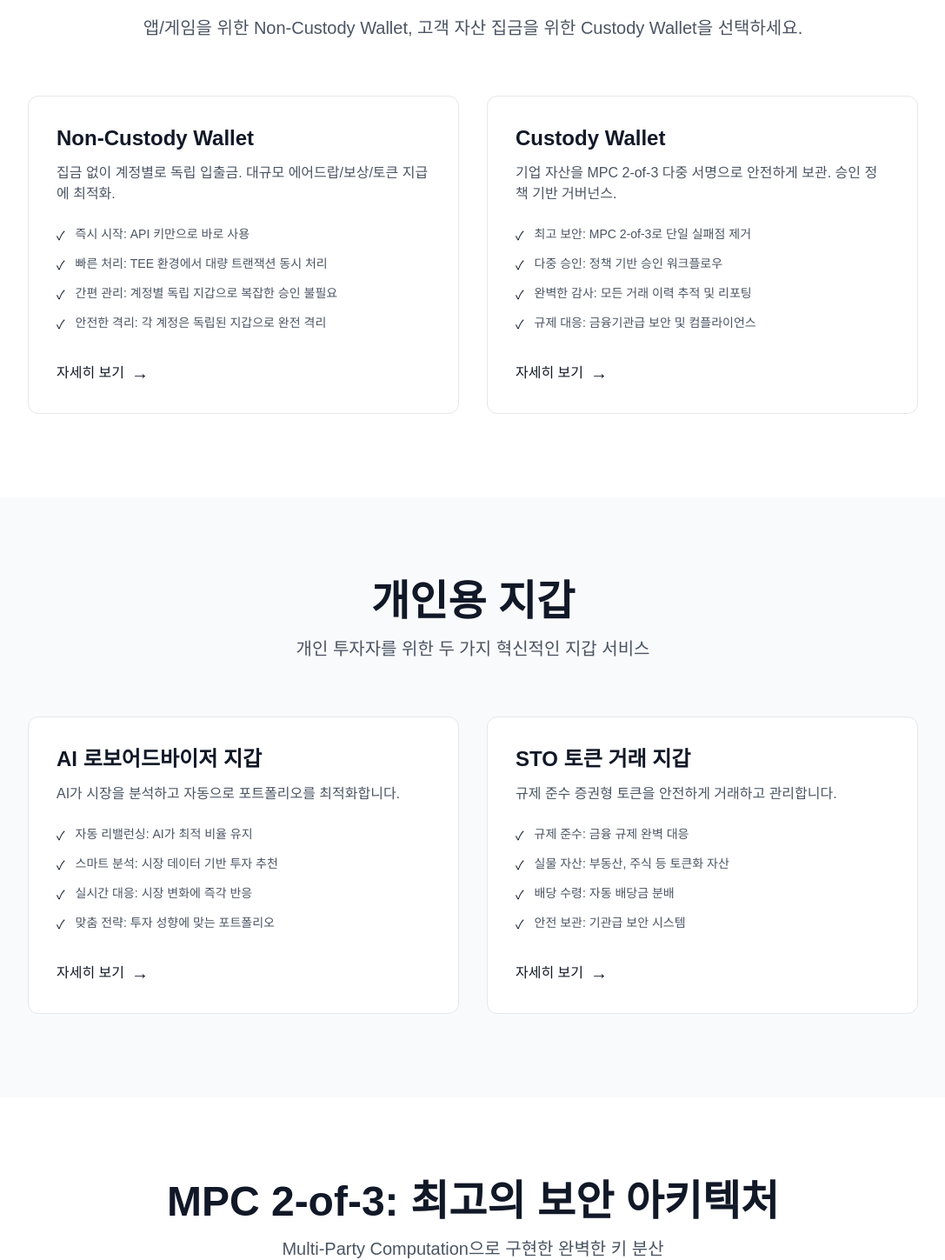
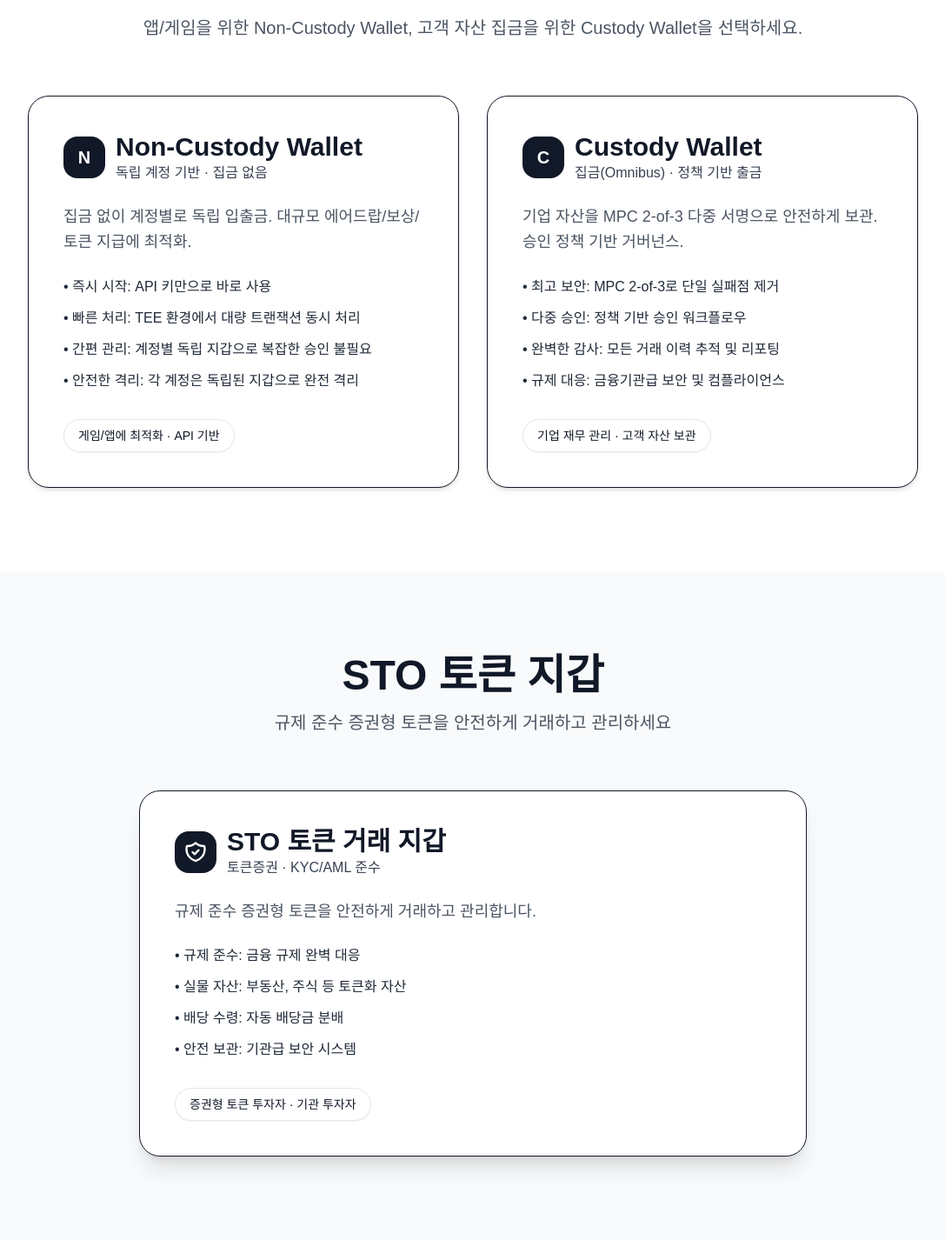
Before and after one commit to walits/walits-landing, a Next.js app: page / in a window 1280 px wide. Shown: the part 942-2391 px from the top of the page at 87% size, without its empty margins (96-1183 px from the left). Built offline with nearby package versions, Linux system fonts and the light colour scheme.

Commit message:
2025-12-04

```diff
--- a/app/page.tsx
+++ b/app/page.tsx
@@ -20,7 +20,7 @@ export default function HomePage() {
     ko: {
       hero: {
         title: <>세상에서 가장 쉽고<br />안전한 기업용 지갑</>,
-        subtitle: '글로벌 토큰화의 초석. Non-Custody API로 대량 지급을 자동화하고, MPC Custody로 자산을 안전하게 보관하세요. AI 로보어드바이저로 포트폴리오를 최적화하고, 토큰증권 지갑으로 증권형 토큰에 투자하세요.',
+        subtitle: '글로벌 토큰화의 초석, 신뢰비용 제로의 세상을 위하여. Non-Custody API로 대량 지급을 자동화하고, MPC Custody로 자산을 안전하게 보관하세요. 토큰증권 지갑으로 증권형 토큰에 투자하세요.',
       },
       nav: {
         solutions: '솔루션',
@@ -162,7 +162,7 @@ export default function HomePage() {
     en: {
       hero: {
         title: <>The Easiest and<br />Most Secure Enterprise Wallet</>,
-        subtitle: 'Foundation of global tokenization. Automate mass distributions with Non-Custody API, secure corporate assets with MPC Custody, optimize portfolios with AI Robo-Advisor, and trade compliant security tokens with STO Wallet.',
+        subtitle: 'Foundation of global tokenization, for a world of zero trust costs. Automate mass distributions with Non-Custody API, secure corporate assets with MPC Custody, and trade compliant security tokens with STO Wallet.',
       },
       nav: {
         solutions: 'Solutions',
@@ -327,7 +327,7 @@ export default function HomePage() {
                 {language === 'ko' ? '개인용' : 'Personal'}
               </span>
               <span className={`text-lg font-medium ${scrolled ? 'text-gray-800' : 'text-white'}`}>
-                AI, STO Wallet
+                STO Wallet
               </span>
             </div>
           </div>
@@ -385,18 +385,27 @@ export default function HomePage() {
                   <div className="w-64 bg-white dark:bg-gray-800 rounded-lg shadow-xl border border-gray-200 dark:border-gray-700 py-2">
                     <a href="http://localhost:3101/login" className="block px-4 py-3 hover:bg-gray-100 dark:hover:bg-gray-700 transition-colors">
                       <div className="font-semibold text-gray-900 dark:text-white">
-                        {language === 'ko' ? '개인 투자자 로그인' : 'Personal Investor Login'}
+                        {language === 'ko' ? 'STO 토큰 지갑' : 'STO Token Wallet'}
                       </div>
                       <div className="text-xs text-gray-600 dark:text-gray-400 mt-1">
-                        {language === 'ko' ? 'STO 토큰 거래 및 AI 로보어드바이저' : 'STO token trading & AI robo-advisor'}
+                        {language === 'ko' ? '증권형 토큰 거래 및 관리' : 'Security token trading & management'}
                       </div>
                     </a>
-                    <a href="http://localhost:3102/login" className="block px-4 py-3 hover:bg-gray-100 dark:hover:bg-gray-700 transition-colors">
+                    <div className="border-t border-gray-200 dark:border-gray-700 my-2"></div>
+                    <a href="http://localhost:3103/login" className="block px-4 py-3 hover:bg-gray-100 dark:hover:bg-gray-700 transition-colors">
                       <div className="font-semibold text-gray-900 dark:text-white">
-                        {language === 'ko' ? '기업 고객 로그인' : 'Enterprise Customer Login'}
+                        {language === 'ko' ? 'Non-Custody 지갑' : 'Non-Custody Wallet'}
                       </div>
                       <div className="text-xs text-gray-600 dark:text-gray-400 mt-1">
-                        {language === 'ko' ? 'Custody 및 Non-Custody 지갑 관리' : 'Custody & Non-Custody wallet management'}
+                        {language === 'ko' ? 'API 기반 대량 지급' : 'API-based mass distribution'}
+                      </div>
+                    </a>
+                    <a href="http://localhost:3104/login" className="block px-4 py-3 hover:bg-gray-100 dark:hover:bg-gray-700 transition-colors">
+                      <div className="font-semibold text-gray-900 dark:text-white">
+                        {language === 'ko' ? 'Custody 지갑' : 'Custody Wallet'}
+                      </div>
+                      <div className="text-xs text-gray-600 dark:text-gray-400 mt-1">
+                        {language === 'ko' ? 'MPC 2-of-3 안전 보관' : 'MPC 2-of-3 secure storage'}
                       </div>
                     </a>
                   </div>
@@ -421,7 +430,7 @@ export default function HomePage() {
           <div className="flex items-center justify-center mb-6">
             <div className="inline-flex items-center px-4 py-2 bg-white/10 backdrop-blur-md rounded-full border border-white/20">
               <span className="text-white/90 text-sm font-medium">
-                {language === 'ko' ? '전 세계 500개 이상의 기관이 신뢰합니다' : 'Trusted by 500+ institutions worldwide'}
+                {language === 'ko' ? '신뢰의 가치를 당신과 나눕니다' : 'Sharing the value of trust with you'}
               </span>
             </div>
           </div>
@@ -462,121 +471,107 @@ export default function HomePage() {
             </p>
           </div>
 
-          <div className="grid md:grid-cols-2 gap-8 max-w-5xl mx-auto">
+          <div className="grid grid-cols-1 lg:grid-cols-2 gap-8 max-w-5xl mx-auto">
             {/* Non-Custody Card */}
-            <div className="border border-gray-200 dark:border-gray-700 rounded-xl p-8 bg-white dark:bg-gray-800 hover:shadow-xl transition-all group">
-              <h3 className="text-2xl font-bold mb-3 text-gray-900 dark:text-white">
-                {copy.nonCustodyVsCustody.basicTitle}
-              </h3>
-              <p className="text-gray-600 dark:text-gray-400 mb-6">
+            <div className="rounded-3xl p-10 bg-white dark:bg-gray-800 shadow-md border border-gray-900 dark:border-gray-600">
+              <div className="flex items-center gap-3 mb-6">
+                <div className="w-12 h-12 rounded-2xl flex items-center justify-center bg-gray-900 dark:bg-gray-600">
+                  <span className="text-white font-bold text-xl">N</span>
+                </div>
+                <div>
+                  <h3 className="text-3xl font-bold text-gray-900 dark:text-white">
+                    {copy.nonCustodyVsCustody.basicTitle}
+                  </h3>
+                  <p className="text-base text-gray-700 dark:text-gray-300">
+                    {language === 'ko' ? '독립 계정 기반 · 집금 없음' : 'Independent accounts · No pooling'}
+                  </p>
+                </div>
+              </div>
+              <p className="text-lg mb-6 leading-relaxed text-gray-600 dark:text-gray-400">
                 {copy.nonCustodyVsCustody.basicDesc}
               </p>
-              <div className="space-y-3 mb-8">
+              <ul className="space-y-3 text-base text-gray-800 dark:text-gray-300">
                 {copy.nonCustodyVsCustody.basicFeatures.map((feature, i) => (
-                  <div key={i} className="flex items-start text-sm text-gray-600 dark:text-gray-400">
-                    <span className="text-gray-900 dark:text-white mr-3 mt-0.5">✓</span>
-                    <span>{feature}</span>
-                  </div>
+                  <li key={i}>• {feature}</li>
                 ))}
+              </ul>
+              <div className="mt-8 inline-flex items-center gap-3 text-sm font-medium px-4 py-2 rounded-full bg-white dark:bg-gray-700 shadow-sm border border-gray-200 dark:border-gray-600 text-gray-900 dark:text-white">
+                {language === 'ko' ? '게임/앱에 최적화 · API 기반' : 'Optimized for Apps/Games · API-based'}
               </div>
-              <a
-                href="http://localhost:3102/login"
-                className="inline-flex items-center text-gray-900 dark:text-white font-medium group-hover:gap-3 gap-2 transition-all"
-              >
-                <span>{language === 'ko' ? '자세히 보기' : 'Learn More'}</span>
-                <span className="text-xl">→</span>
-              </a>
             </div>
 
             {/* Custody Card */}
-            <div className="border border-gray-200 dark:border-gray-700 rounded-xl p-8 bg-white dark:bg-gray-800 hover:shadow-xl transition-all group">
-              <h3 className="text-2xl font-bold mb-3 text-gray-900 dark:text-white">
-                {copy.nonCustodyVsCustody.proTitle}
-              </h3>
-              <p className="text-gray-600 dark:text-gray-400 mb-6">
+            <div className="rounded-3xl p-10 bg-white dark:bg-gray-800 shadow-md border border-gray-900 dark:border-gray-600">
+              <div className="flex items-center gap-3 mb-6">
+                <div className="w-12 h-12 rounded-2xl flex items-center justify-center bg-gray-900 dark:bg-gray-600">
+                  <span className="text-white font-bold text-xl">C</span>
+                </div>
+                <div>
+                  <h3 className="text-3xl font-bold text-gray-900 dark:text-white">
+                    {copy.nonCustodyVsCustody.proTitle}
+                  </h3>
+                  <p className="text-base text-gray-700 dark:text-gray-300">
+                    {language === 'ko' ? '집금(Omnibus) · 정책 기반 출금' : 'Omnibus pooling · Policy-based withdrawals'}
+                  </p>
+                </div>
+              </div>
+              <p className="text-lg mb-6 leading-relaxed text-gray-600 dark:text-gray-400">
                 {copy.nonCustodyVsCustody.proDesc}
               </p>
-              <div className="space-y-3 mb-8">
+              <ul className="space-y-3 text-base text-gray-800 dark:text-gray-300">
                 {copy.nonCustodyVsCustody.proFeatures.map((feature, i) => (
-                  <div key={i} className="flex items-start text-sm text-gray-600 dark:text-gray-400">
-                    <span className="text-gray-900 dark:text-white mr-3 mt-0.5">✓</span>
-                    <span>{feature}</span>
-                  </div>
+                  <li key={i}>• {feature}</li>
                 ))}
+              </ul>
+              <div className="mt-8 inline-flex items-center gap-3 text-sm font-medium px-4 py-2 rounded-full bg-white dark:bg-gray-700 shadow-sm border border-gray-200 dark:border-gray-600 text-gray-900 dark:text-white">
+                {language === 'ko' ? '기업 재무 관리 · 고객 자산 보관' : 'Corporate Treasury · Customer Asset Custody'}
               </div>
-              <a
-                href="http://localhost:3102/login"
-                className="inline-flex items-center text-gray-900 dark:text-white font-medium group-hover:gap-3 gap-2 transition-all"
-              >
-                <span>{language === 'ko' ? '자세히 보기' : 'Learn More'}</span>
-                <span className="text-xl">→</span>
-              </a>
             </div>
           </div>
         </div>
       </section>
 
-      {/* Personal Wallets Section */}
+      {/* STO Wallet Section */}
       <section className="py-24 bg-gray-50 dark:bg-gray-800">
         <div className="container mx-auto px-4">
           <div className="text-center mb-16">
             <h2 className="text-4xl md:text-5xl font-bold mb-4 text-gray-900 dark:text-white">
-              {language === 'ko' ? '개인용 지갑' : 'Personal Wallets'}
+              {language === 'ko' ? 'STO 토큰 지갑' : 'STO Token Wallet'}
             </h2>
             <p className="text-xl text-gray-600 dark:text-gray-400 max-w-3xl mx-auto">
-              {copy.aiVsSto.subtitle}
+              {language === 'ko' ? '규제 준수 증권형 토큰을 안전하게 거래하고 관리하세요' : 'Safely trade and manage regulatory-compliant security tokens'}
             </p>
           </div>
 
-          <div className="grid md:grid-cols-2 gap-8 max-w-5xl mx-auto">
-            {/* AI Card */}
-            <div className="border border-gray-200 dark:border-gray-700 rounded-xl p-8 bg-white dark:bg-gray-800 hover:shadow-xl transition-all group">
-              <h3 className="text-2xl font-bold mb-3 text-gray-900 dark:text-white">
-                {copy.aiVsSto.aiTitle}
-              </h3>
-              <p className="text-gray-600 dark:text-gray-400 mb-6">
-                {copy.aiVsSto.aiDesc}
-              </p>
-              <div className="space-y-3 mb-8">
-                {copy.aiVsSto.aiFeatures.map((feature, i) => (
-                  <div key={i} className="flex items-start text-sm text-gray-600 dark:text-gray-400">
-                    <span className="text-gray-900 dark:text-white mr-3 mt-0.5">✓</span>
-                    <span>{feature}</span>
-                  </div>
-                ))}
+          <div className="max-w-3xl mx-auto">
+            {/* STO Card */}
+            <div className="rounded-3xl p-10 bg-white dark:bg-gray-800 shadow-xl border border-gray-900 dark:border-gray-600">
+              <div className="flex items-center gap-3 mb-6">
+                <div className="w-12 h-12 rounded-2xl flex items-center justify-center bg-gray-900 dark:bg-gray-600">
+                  <svg className="w-7 h-7 text-white" fill="none" stroke="currentColor" viewBox="0 0 24 24">
+                    <path strokeLinecap="round" strokeLinejoin="round" strokeWidth={2} d="M9 12l2 2 4-4m5.618-4.016A11.955 11.955 0 0112 2.944a11.955 11.955 0 01-8.618 3.04A12.02 12.02 0 003 9c0 5.591 3.824 10.29 9 11.622 5.176-1.332 9-6.03 9-11.622 0-1.042-.133-2.052-.382-3.016z" />
+                  </svg>
+                </div>
+                <div>
+                  <h3 className="text-3xl font-bold text-gray-900 dark:text-white">
+                    {copy.aiVsSto.stoTitle}
+                  </h3>
+                  <p className="text-base text-gray-700 dark:text-gray-300">
+                    {language === 'ko' ? '토큰증권 · KYC/AML 준수' : 'Security Tokens · KYC/AML Compliant'}
+                  </p>
+                </div>
               </div>
-              <a
-                href="http://localhost:3101/login"
-                className="inline-flex items-center text-gray-900 dark:text-white font-medium group-hover:gap-3 gap-2 transition-all"
-              >
-                <span>{language === 'ko' ? '자세히 보기' : 'Learn More'}</span>
-                <span className="text-xl">→</span>
-              </a>
-            </div>
-
-            {/* STO Card */}
-            <div className="border border-gray-200 dark:border-gray-700 rounded-xl p-8 bg-white dark:bg-gray-800 hover:shadow-xl transition-all group">
-              <h3 className="text-2xl font-bold mb-3 text-gray-900 dark:text-white">
-                {copy.aiVsSto.stoTitle}
-              </h3>
-              <p className="text-gray-600 dark:text-gray-400 mb-6">
+              <p className="text-lg mb-6 leading-relaxed text-gray-600 dark:text-gray-400">
                 {copy.aiVsSto.stoDesc}
               </p>
-              <div className="space-y-3 mb-8">
+              <ul className="space-y-3 text-base text-gray-800 dark:text-gray-300">
                 {copy.aiVsSto.stoFeatures.map((feature, i) => (
-                  <div key={i} className="flex items-start text-sm text-gray-600 dark:text-gray-400">
-                    <span className="text-gray-900 dark:text-white mr-3 mt-0.5">✓</span>
-                    <span>{feature}</span>
-                  </div>
+                  <li key={i}>• {feature}</li>
                 ))}
+              </ul>
+              <div className="mt-8 inline-flex items-center gap-3 text-sm font-medium px-4 py-2 rounded-full bg-white dark:bg-gray-700 shadow-sm border border-gray-200 dark:border-gray-600 text-gray-900 dark:text-white">
+                {language === 'ko' ? '증권형 토큰 투자자 · 기관 투자자' : 'Security Token Investors · Institutional'}
               </div>
-              <a
-                href="http://localhost:3101/login"
-                className="inline-flex items-center text-gray-900 dark:text-white font-medium group-hover:gap-3 gap-2 transition-all"
-              >
-                <span>{language === 'ko' ? '자세히 보기' : 'Learn More'}</span>
-                <span className="text-xl">→</span>
-              </a>
             </div>
           </div>
         </div>
@@ -631,36 +626,7 @@ export default function HomePage() {
             </p>
           </div>
 
-          <div className="grid md:grid-cols-2 lg:grid-cols-4 gap-6 max-w-7xl mx-auto">
-            {/* AI Robo-Advisor Plan */}
-            <div className="bg-gray-50 dark:bg-gray-800 rounded-xl p-8 border border-gray-200 dark:border-gray-700 hover:shadow-lg transition-shadow">
-              <div className="text-center mb-6">
-                <h3 className="text-2xl font-bold text-gray-900 dark:text-white mb-2">
-                  {copy.pricing.plans.ai.name}
-                </h3>
-                <div className="flex items-baseline justify-center gap-1">
-                  <span className="text-4xl font-bold text-gray-900 dark:text-white">
-                    {copy.pricing.plans.ai.price}
-                  </span>
-                  <span className="text-gray-600 dark:text-gray-400">/{copy.pricing.monthly}</span>
-                </div>
-              </div>
-              <ul className="space-y-3 mb-8">
-                {copy.pricing.plans.ai.features.map((feature, i) => (
-                  <li key={i} className="flex items-start text-sm text-gray-600 dark:text-gray-400">
-                    <span className="text-gray-900 dark:text-white mr-2 mt-1">✓</span>
-                    <span>{feature}</span>
-                  </li>
-                ))}
-              </ul>
-              <a
-                href="http://localhost:3101/login"
-                className="block w-full text-center py-3 bg-gray-900 dark:bg-white text-white dark:text-gray-900 rounded-lg hover:bg-gray-800 dark:hover:bg-gray-100 font-medium transition-colors"
-              >
-                {copy.pricing.getStarted}
-              </a>
-            </div>
-
+          <div className="grid md:grid-cols-3 gap-6 max-w-5xl mx-auto">
             {/* STO Token Plan */}
             <div className="bg-gray-50 dark:bg-gray-800 rounded-xl p-8 border border-gray-200 dark:border-gray-700 hover:shadow-lg transition-shadow">
               <div className="text-center mb-6">
```
